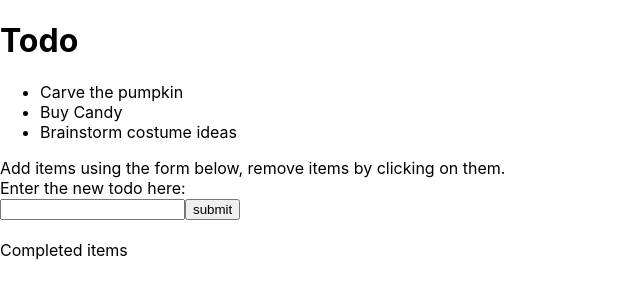
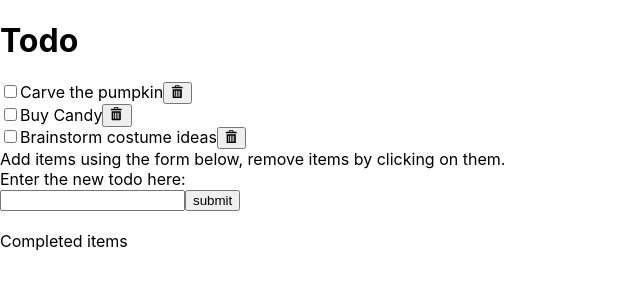
Before and after one commit to RadioArsenic/todo-app, a Next.js app: page / in a window 1280 px wide. Shown: the top 300 px of the page, without its empty margins (0-640 px from the left). Built offline with nearby package versions, Linux system fonts and the light colour scheme.

Commit message:
now able to create, complete, and delete tasks

```diff
--- a/package.json
+++ b/package.json
@@ -14,9 +14,11 @@
     "@types/react-dom": "18.0.9",
     "eslint": "8.28.0",
     "eslint-config-next": "13.0.4",
+    "nanoid": "^4.0.0",
     "next": "13.0.4",
     "react": "18.2.0",
     "react-dom": "18.2.0",
+    "react-icons": "^4.6.0",
     "typescript": "4.9.3"
   }
 }
--- a/pages/index.js
+++ b/pages/index.js
@@ -1,32 +1,74 @@
 import Link from "next/link";
+import { useReducer, useState } from "react";
+import { nanoid } from "nanoid";
+import { ImBin } from 'react-icons/im';
 
 export default function Index() {
-    const items = [
-        {id: 1, action: 'Carve the pumpkin'},
-        {id: 2, action: 'Buy Candy'},
-        {id: 3, action: 'Brainstorm costume ideas'}
+    const OriginalItems = [
+        {id: `${nanoid()}`, action: 'Carve the pumpkin', isComplete: false},
+        {id: `${nanoid()}`, action: 'Buy Candy', isComplete: false},
+        {id: `${nanoid()}`, action: 'Brainstorm costume ideas', isComplete: false}
     ];
 
     function onSubmit(event) {
         event.preventDefault();
-        let todo = document.createElement("li");
-        todo.innerHTML = document.getElementById("NewToDo").value;
-        document.getElementById("ToDo").appendChild(todo);
+        //add to object array
+        let todoAction = document.getElementById("NewToDo").value;
+        let newId = nanoid();
+        items.push({id: newId, action: todoAction, isComplete: false});
+        dispatch({ type: "ADD", id: newId });
     }
 
-    function removeSelf(event) {
-        event.target.parentNode.removeChild(event.target);
+    //TODO: complete function should move item to completed page
+    function reducer(state, action) {
+        switch (action.type) {
+        case 'ADD':
+            return state.map((item) => {
+                return item;
+            });
+        case 'COMPLETE':
+            return state.map((item) => {
+                if (item.id === action.id) {
+                    return { ...item, isComplete: !item.isComplete };
+                }
+                else {
+                    return item;
+                }
+            });
+        case 'DELETE':
+            return state.filter((item) => item.id !== action.id);
+        default:
+            return state;
+        }
+    }
+
+    const [items, dispatch] = useReducer(reducer, OriginalItems);
+
+    function Completed(item) {
+        dispatch({ type: "COMPLETE", id: item.id });
+    }
+
+    function Deleted(item) {
+        dispatch({ type: "DELETE", id: item.id });
     }
 
     return (
     <div>
         <h1>Todo</h1>
-        <ul id="ToDo" onClick={(event) => removeSelf(event)}>
-            {items.map((item) => <li id={item.id}>{item.action}</li>)}
-        </ul>
+
+        {items.map((item) => (
+            <div key={item.id}>
+                <label>
+                    <input type="checkbox" checked={item.isComplete} onChange={() => Completed(item)} />
+                    {item.action}
+                </label>
+                <button onClick={() => Deleted(item)}><ImBin /></button>
+            </div>
+        ))}
+
         Add items using the form below, remove items by clicking on them.
         <form onSubmit={onSubmit}>
-            <label for="NewToDo">Enter the new todo here:</label>
+            <label htmlFor="NewToDo">Enter the new todo here:</label>
             <br />
             <input type="text" id="NewToDo" name="NewToDo"></input>
             <input type="submit" value="submit"></input>
```
Also changed, not shown: 1 other file (tests, documents, lock files or other folders).
